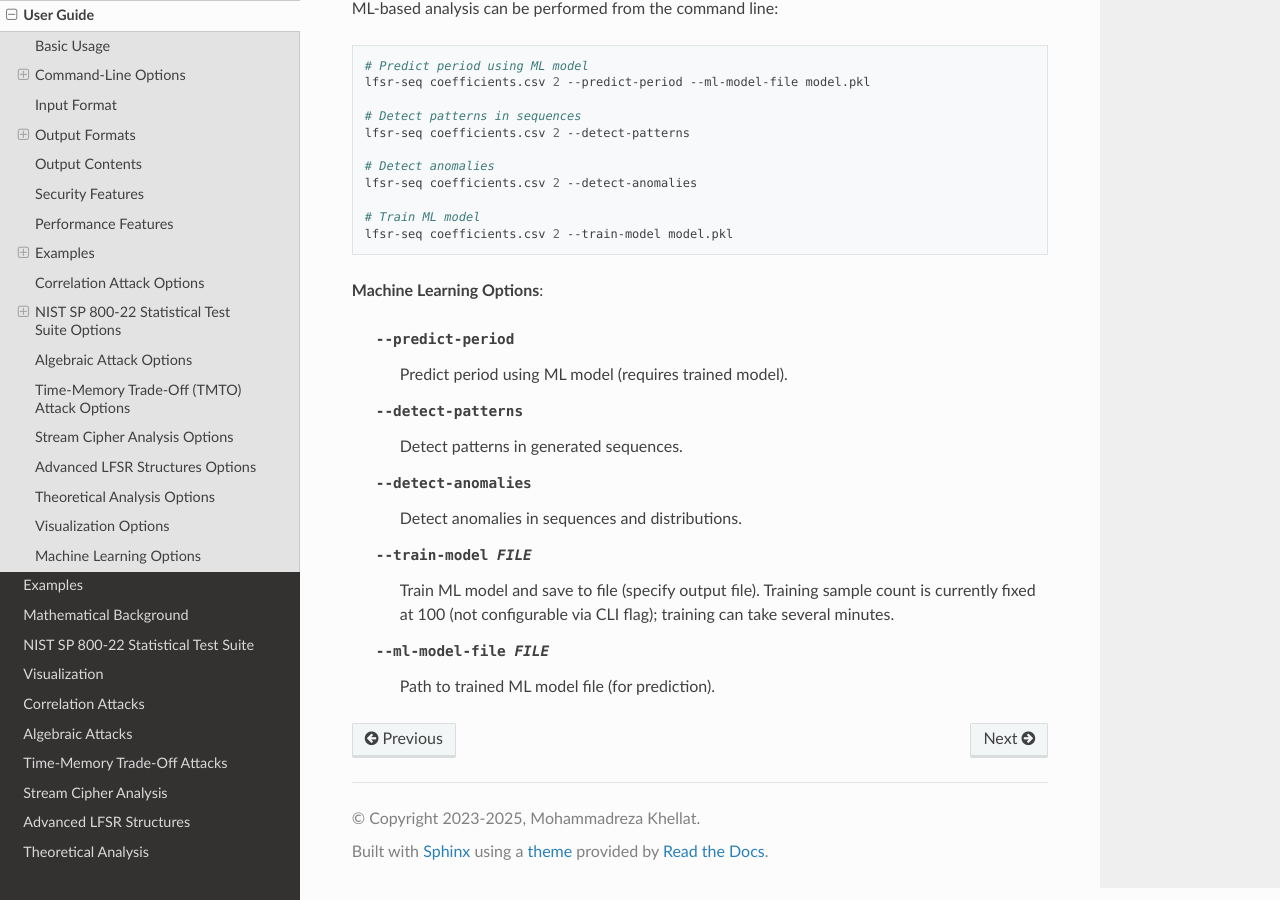
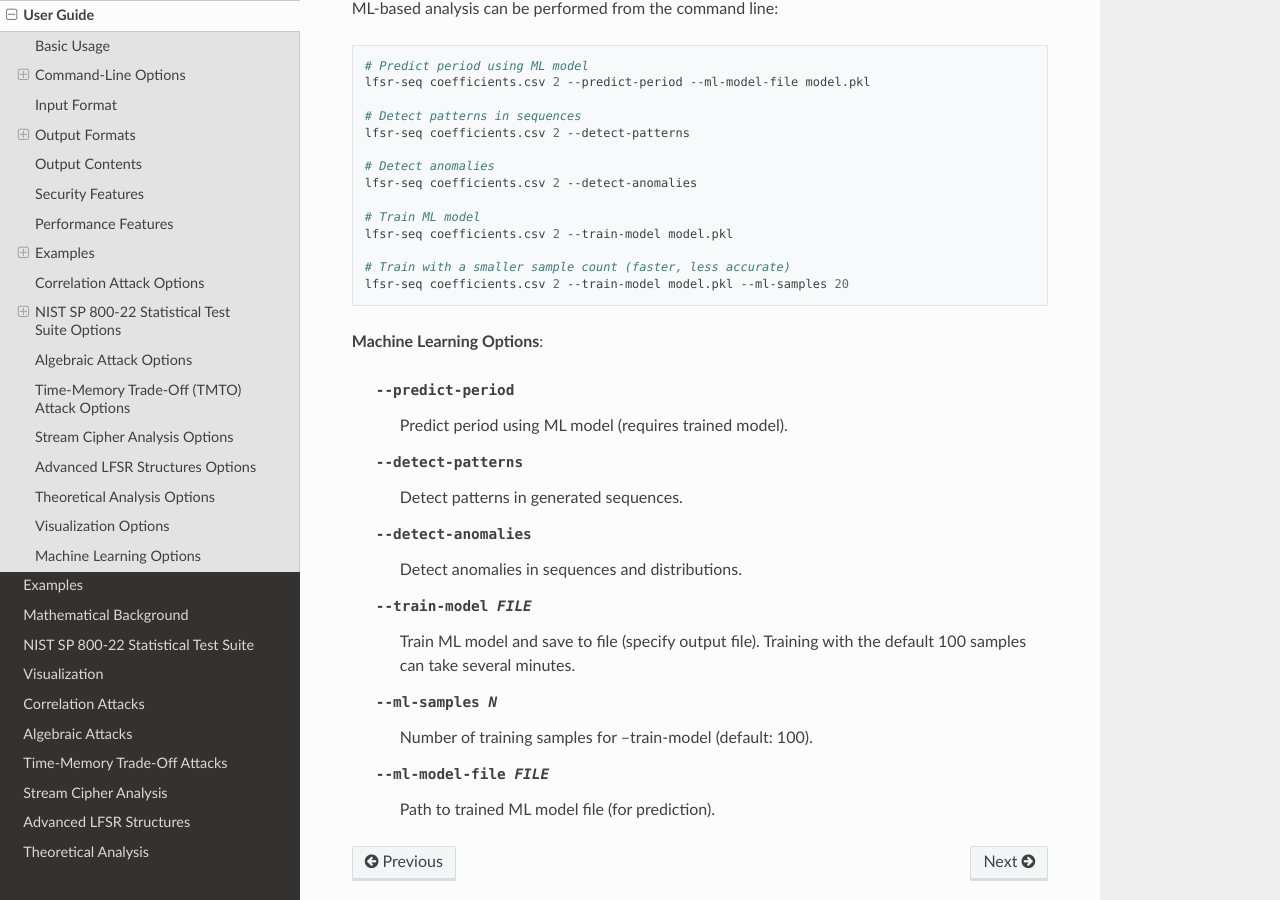
Before and after one commit to mkhellat/lfsr-seq, a Sphinx documentation site: the page built from docs/user_guide.rst, in a window 1280 px wide and 900 px high, scrolled down 27081 px. Built offline with Sphinx 7.4.7 and the Read the Docs theme 3.1.0, drawn with Linux system fonts in a browser that asks for light colours.

Commit message:
docs: document new --ml-samples flag
Update the two docs that previously noted the sample count as a fixed
limitation, now that --ml-samples makes it configurable.

```diff
--- a/docs/ml_integration.rst
+++ b/docs/ml_integration.rst
@@ -102,8 +102,9 @@ and wired into the ``lfsr-seq`` CLI through the following flags (see
    # Detect anomalies in sequences and distributions
    lfsr-seq coefficients.csv 2 --detect-anomalies
 
-   # Train a period-prediction model and save it
-   lfsr-seq coefficients.csv 2 --train-model model.pkl
+   # Train a period-prediction model and save it (--ml-samples controls
+   # the training sample count, default 100)
+   lfsr-seq coefficients.csv 2 --train-model model.pkl --ml-samples 20
 
 CLI wiring is partial: ``--predict-period``, ``--detect-patterns``,
 ``--detect-anomalies``, and ``--train-model`` cover the main entry points, but
--- a/docs/user_guide.rst
+++ b/docs/user_guide.rst
@@ -1402,6 +1402,9 @@ ML-based analysis can be performed from the command line:
    # Train ML model
    lfsr-seq coefficients.csv 2 --train-model model.pkl
 
+   # Train with a smaller sample count (faster, less accurate)
+   lfsr-seq coefficients.csv 2 --train-model model.pkl --ml-samples 20
+
 **Machine Learning Options**:
 
    --predict-period           Predict period using ML model (requires
@@ -1410,7 +1413,8 @@ ML-based analysis can be performed from the command line:
    --detect-anomalies         Detect anomalies in sequences and
                               distributions.
    --train-model FILE         Train ML model and save to file (specify
-                              output file). Training sample count is currently
-                              fixed at 100 (not configurable via CLI flag);
-                              training can take several minutes.
+                              output file). Training with the default
+                              100 samples can take several minutes.
+   --ml-samples N             Number of training samples for
+                              --train-model (default: 100).
    --ml-model-file FILE       Path to trained ML model file (for prediction).
```
